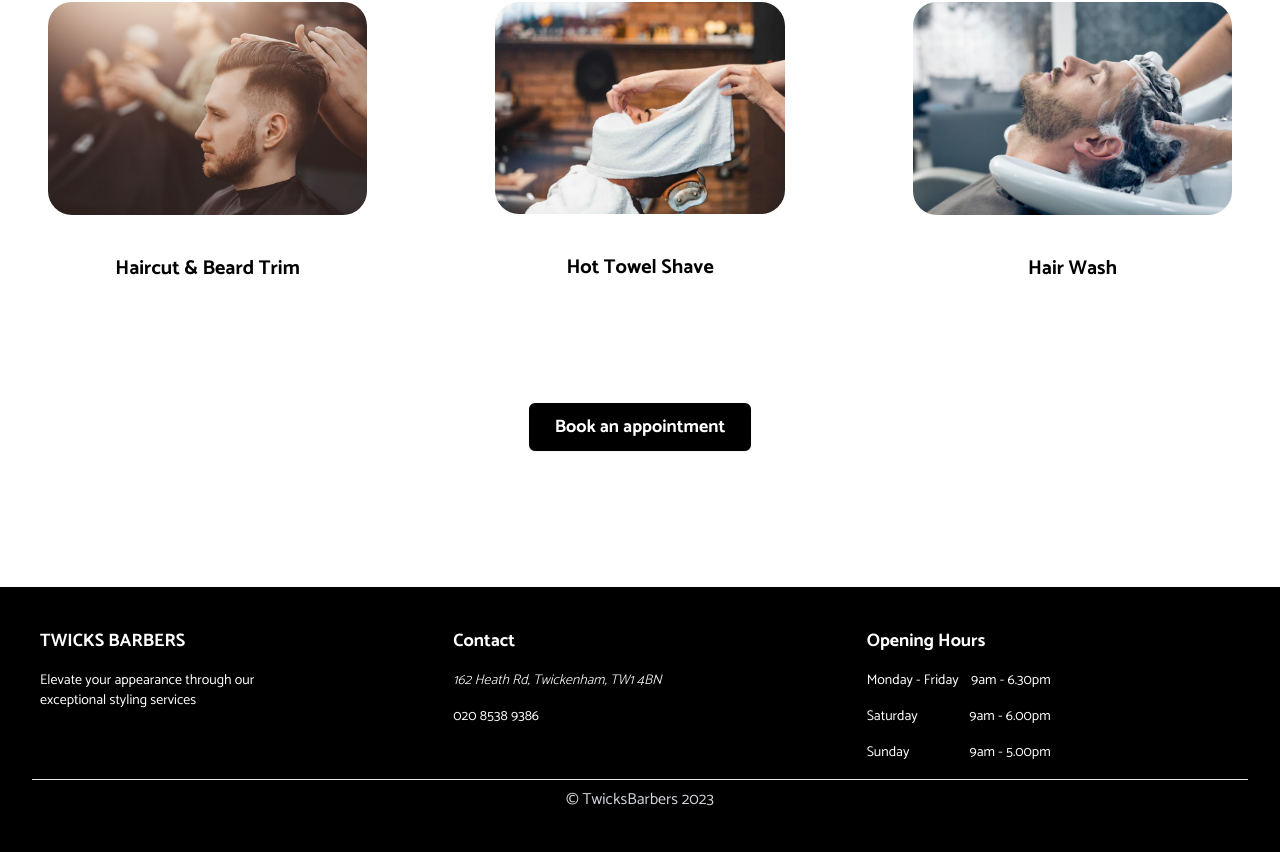
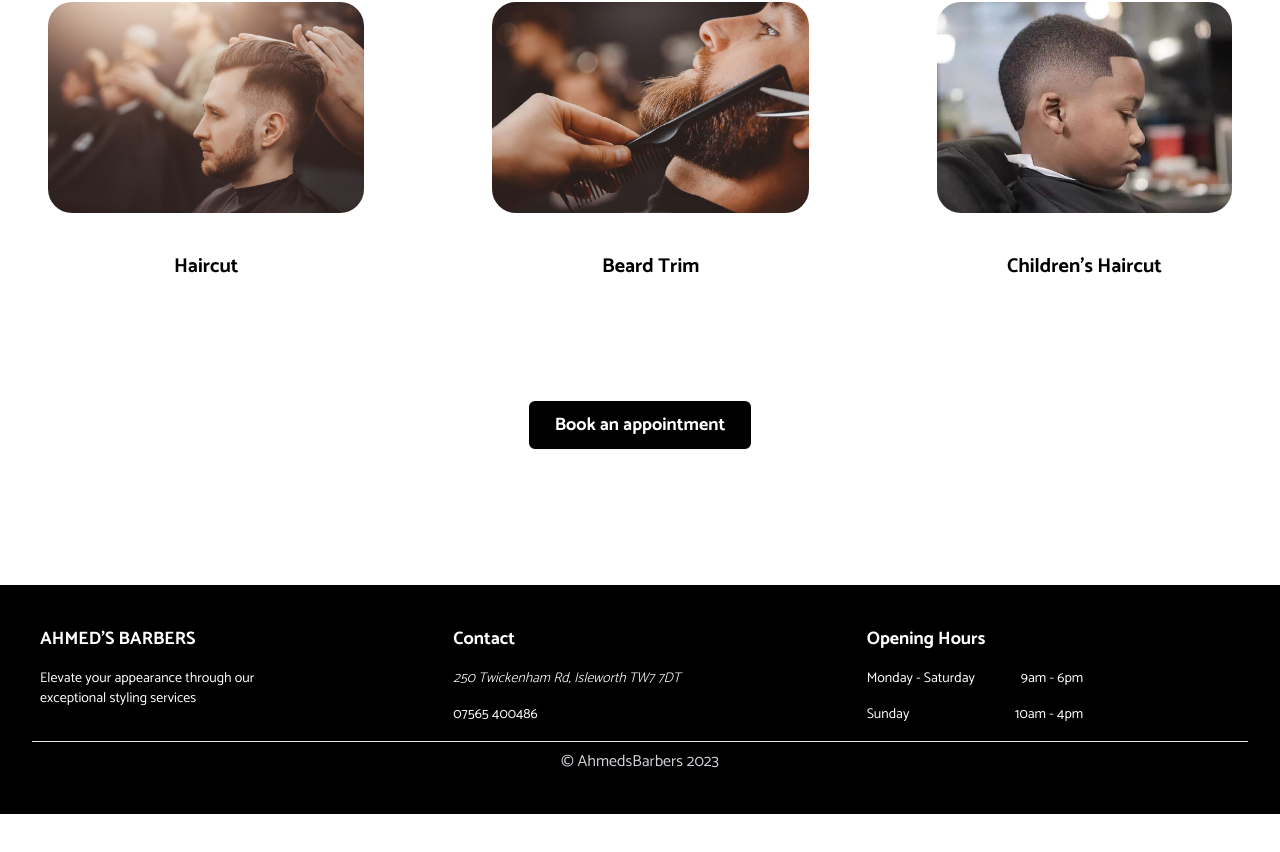
Before and after one commit to Mohamed-Cali/Ahmeds-Barbers, a Next.js app: page /services in a window 1280 px wide. Shown: the part 466-1318 px from the top of the page. After the commit the page ends 1280 px from the top, so only its background shows below. Built offline with nearby package versions, Linux system fonts and the light colour scheme.

Commit message:
first commit

```diff
--- a/app/about/page.js
+++ b/app/about/page.js
@@ -9,17 +9,17 @@ const page = () => {
 
                 <article className="card-h card-h--2v3 card-h--big-space">
                         <div className="w-full hidden lg:block">
-                            <img src="/images/image6.jpeg" alt="woman" className='w-full'/>
+                            <img src="/images/image16.jpeg" alt="woman" className='w-full rounded-md'/>
                         </div>
                         <div className="w-full lg:hidden">
-                            <img src="/images/image6.jpeg" alt="woman" className='w-full'/>
+                            <img src="/images/image16.jpeg" alt="woman" className='w-full rounded-md'/>
                         </div>
 
                     <div className="card-h__body">
                         <h2 className="card-h__title">ABOUT US</h2>
 
                         <p className="card-h__text">
-                        Welcome to Beauty Point, the premier hair salon in town! Our salon was founded with a simple mission: to provide our clients with the highest quality haircuts, styling, and coloring services in a warm and welcoming environment. We believe that a great hairstyle has the power to boost confidence, improve self-esteem, and make people feel their very best. That's why we go above and beyond to ensure that each and every client who walks through our doors receives the personalized attention and care they deserve. Whether you're looking for a simple trim, a bold new look, or anything in between, we've got you covered.
+                        Welcome to Ahmed's Barbers, the premier destination for men's grooming in town! Our barbershop was founded with a simple goal: to provide our clients with the best possible haircuts, shaves, and grooming services in a comfortable and friendly atmosphere. We understand that a great haircut is about more than just looking good - it's about feeling confident, powerful, and ready to take on the world. That's why we take pride in offering personalized attention and care to every client who walks through our doors. <br/><br/>Whether you're looking for a classic cut, a trendy new style, or a fresh shave, our team of experienced barbers will work with you to create the perfect look that suits your individual style and needs. So why wait? Book an appointment with Ahmed's Barbers today and experience the ultimate grooming experience that will leave you looking and feeling your very best.
                         </p>
                     </div>
                 </article>
--- a/app/contact/page.js
+++ b/app/contact/page.js
@@ -7,7 +7,7 @@ import '../globals.css'
 
 const page = () => {
 
-  const phoneNumber = '020 8538 9386';
+  const phoneNumber = '07565 400486';
 
   return (
     <section className='min-h-screen w-full py-20'>
@@ -32,14 +32,14 @@ const page = () => {
               <CiLocationOn className='text-black text-2xl' />
               </div>
               <div className='flex justify-center space-y-1'>
-                <span className='font-bold self-center'>162 Heath Rd <br/> Twickenham <br/>  TW1 4BN</span>
+                <span className='font-bold self-center'>250 Twickenham Rd <br/> Isleworth <br/>  TW7 7DT</span>
               </div>
           </div>
           </div>
           <div className='w-full p-2'>
           <iframe
             className='w-full rounded-md'
-            src="https://www.google.com/maps/embed?pb=!1m18!1m12!1m3!1d19890.312258529208!2d-0.3583703675073569!3d51.452849546063156!2m3!1f0!2f0!3f0!3m2!1i1024!2i768!4f13.1!3m3!1m2!1s0x48760c8e884ef4a3%3A0x7fc1c7d7151dc786!2sTwicks%20Barbers!5e0!3m2!1sen!2suk!4v1680743240556!5m2!1sen!2suk" width="600" height="450" allowFullScreen="" loading="lazy" referrerPolicy="no-referrer-when-downgrade"></iframe>
+            src="https://www.google.com/maps/embed?pb=!1m18!1m12!1m3!1d4971.639436662299!2d-0.3404442218127995!3d51.46146636851034!2m3!1f0!2f0!3f0!3m2!1i1024!2i768!4f13.1!3m3!1m2!1s0x48760d3874efa1b7%3A0xa01bff0add87ad42!2sAhmed%E2%80%99s%20Barbers!5e0!3m2!1sen!2suk!4v1681205815851!5m2!1sen!2suk" width="600" height="450" allowFullScreen="" loading="lazy" referrerPolicy="no-referrer-when-downgrade"></iframe>
         </div>
         </div>
 
--- a/app/services/page.js
+++ b/app/services/page.js
@@ -3,7 +3,7 @@ import Link from 'next/link';
 import "./page.css"
 
 const page = () => {
-    const phoneNumber = '020 8538 9386';
+    const phoneNumber = '07565 400486';
 
   return (
     <section className='section flex flex-col justify-center w-screen text-black py-20 mt-24 mb-4 px-6'>
@@ -18,16 +18,16 @@ const page = () => {
                 <img src='/images/image7.jpeg' alt="hair" className='rounded-3xl w-full max-h-80'/>
                 </div>
                 <div className='text-center space-y-1'>
-                    <h4 className='font-bold text-xl'>Haircut & Beard Trim</h4>
+                    <h4 className='font-bold text-xl'>Haircut</h4>
                 </div>
             </div>
 
             <div className='service-card'>
             <div className='p-6'>
-                <img src='/images/image9.jpeg' alt="nails" className='rounded-3xl w-full max-h-80'/>
+                <img src='/images/image6.jpeg' alt="nails" className='rounded-3xl w-full max-h-80'/>
             </div>
             <div className='text-center space-y-1'>
-                <h4 className='font-bold text-xl'>Hot Towel Shave</h4>
+                <h4 className='font-bold text-xl'>Beard Trim</h4>
             </div>
             </div>
 
@@ -36,7 +36,7 @@ const page = () => {
                 <img src='/images/image8.jpeg' alt="men's haircut" className='rounded-3xl w-full max-h-80' />
             </div>
             <div className='text-center space-y-1'>
-                <h4 className='font-bold text-xl'>Hair Wash</h4>
+                <h4 className='font-bold text-xl'>Children's Haircut</h4>
             </div>
             </div>
            </div>
--- a/components/Footer.js
+++ b/components/Footer.js
@@ -6,35 +6,31 @@ const Footer = () => {
     <footer className='bg-black text-white pt-10 p-8'>
       <div className='max-w-[1200px] gap-10 mx-auto grid grid-cols-1 place-items-center lg:place-items-start lg:grid-cols-3 pb-4'>
         <section className='space-y-4'>
-          <h4 className='font-bold text-lg text-center lg:text-start uppercase'>Twicks Barbers</h4>
+          <h4 className='font-bold text-lg text-center lg:text-start uppercase'>Ahmed's Barbers</h4>
           <p className='text-xs lg:text-sm text-center lg:text-start'>Elevate your appearance through our<br/> exceptional styling services</p>
 
         </section>
         <section className='space-y-4'>
           <h4 className='font-bold text-lg text-center lg:text-start'>Contact</h4>
-          <address className='text-sm font-light'>162 Heath Rd, Twickenham, TW1 4BN</address>
+          <address className='text-sm font-light'>250 Twickenham Rd, Isleworth TW7 7DT</address>
           <p className='flex flex-col text-center lg:text-start'>
-            <span className='text-light text-xs lg:text-sm'>020 8538 9386</span>
+            <span className='text-light text-xs lg:text-sm'>07565 400486</span>
           </p>
         </section>
         <section className='space-y-4'>
           <h4 className='font-bold text-lg text-center lg:text-start'>Opening Hours</h4>
           <p className='grid grid-cols-2 m-0'>
-            <span className='text-xs lg:text-sm'>Monday - Friday</span>
-            <span className='text-xs lg:text-sm text-end'>9am - 6.30pm</span>
-          </p>
-          <p className='grid grid-cols-2 m-0'>
-            <span className='text-xs lg:text-sm'>Saturday</span>
-            <span className='text-xs lg:text-sm text-end'>9am - 6.00pm</span>
+            <span className='text-xs lg:text-sm'>Monday - Saturday</span>
+            <span className='text-xs lg:text-sm text-end'>9am - 6pm</span>
           </p>
           <p className='grid grid-cols-2 m-0'>
             <span className='text-xs lg:text-sm'>Sunday</span>
-            <span className='text-xs lg:text-sm text-end'>9am - 5.00pm</span>
+            <span className='text-xs lg:text-sm text-end'>10am - 4pm</span>
           </p>
         </section>
       </div>
       <div className='border-t pt-2 pb-2'>
-      <p className='text-center text-gray-300 text-xs md:text-sm lg:text-base'>&copy; TwicksBarbers {new Date().getFullYear()}</p>
+      <p className='text-center text-gray-300 text-xs md:text-sm lg:text-base'>&copy; AhmedsBarbers {new Date().getFullYear()}</p>
       </div>
     </footer>
   )
--- a/components/NavBar.js
+++ b/components/NavBar.js
@@ -23,7 +23,7 @@ const NavBar = () => {
       <nav className='nav pl-4 pr-4'>
         <div className='nav-container'>
         <Link href={"/"}>
-        <span className='text-2xl tracking-widest border-2 border-white px-3'>TWICKS BARBERS</span>
+        <span className='text-2xl tracking-widest border-2 border-white px-3'>AHMED'S BARBERS</span>
         </Link>
         <LargeNav />
         {open && <ResNav closeNav={handleNav} />}
```
Also changed, not shown: public/images/image16.jpeg (added), public/images/image8.jpeg.
